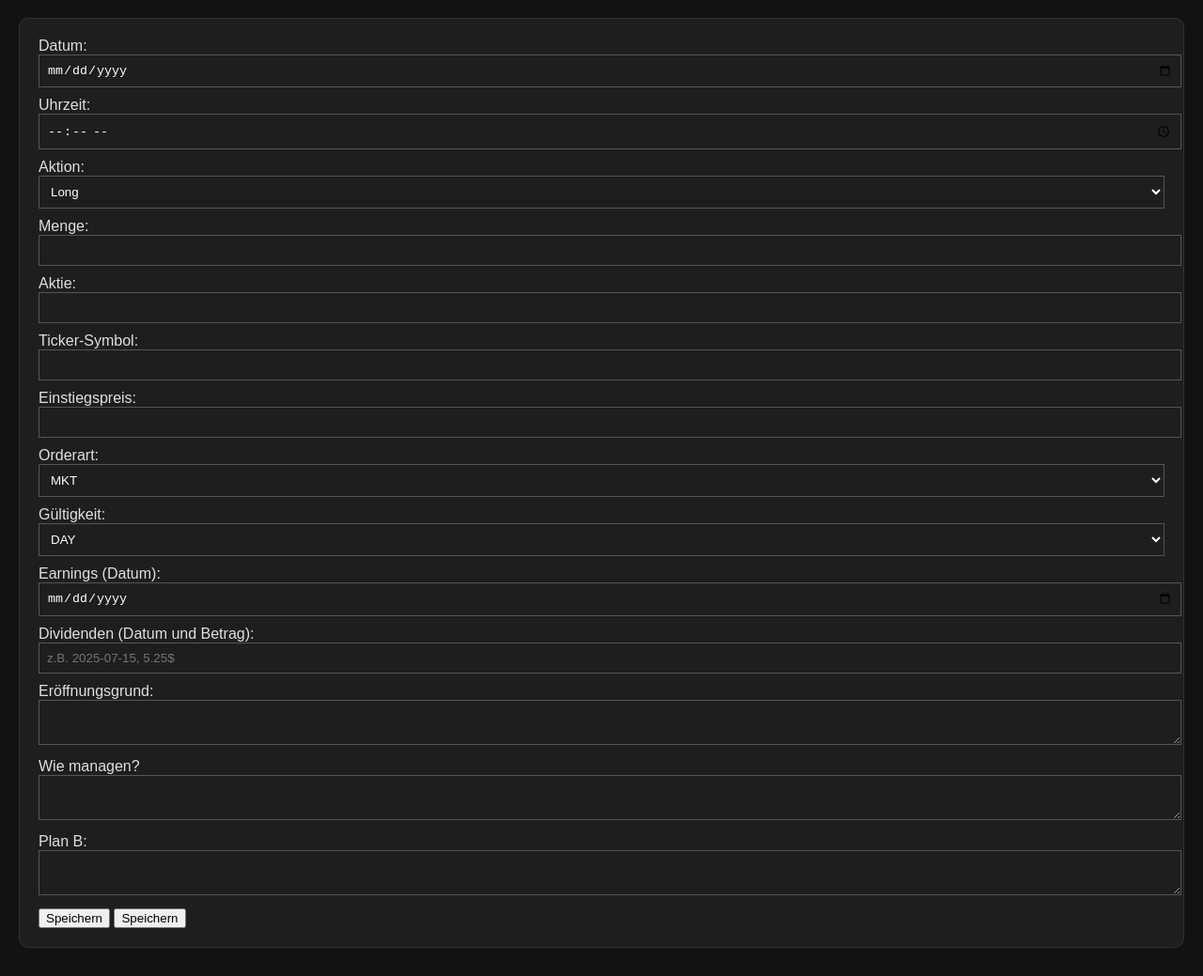
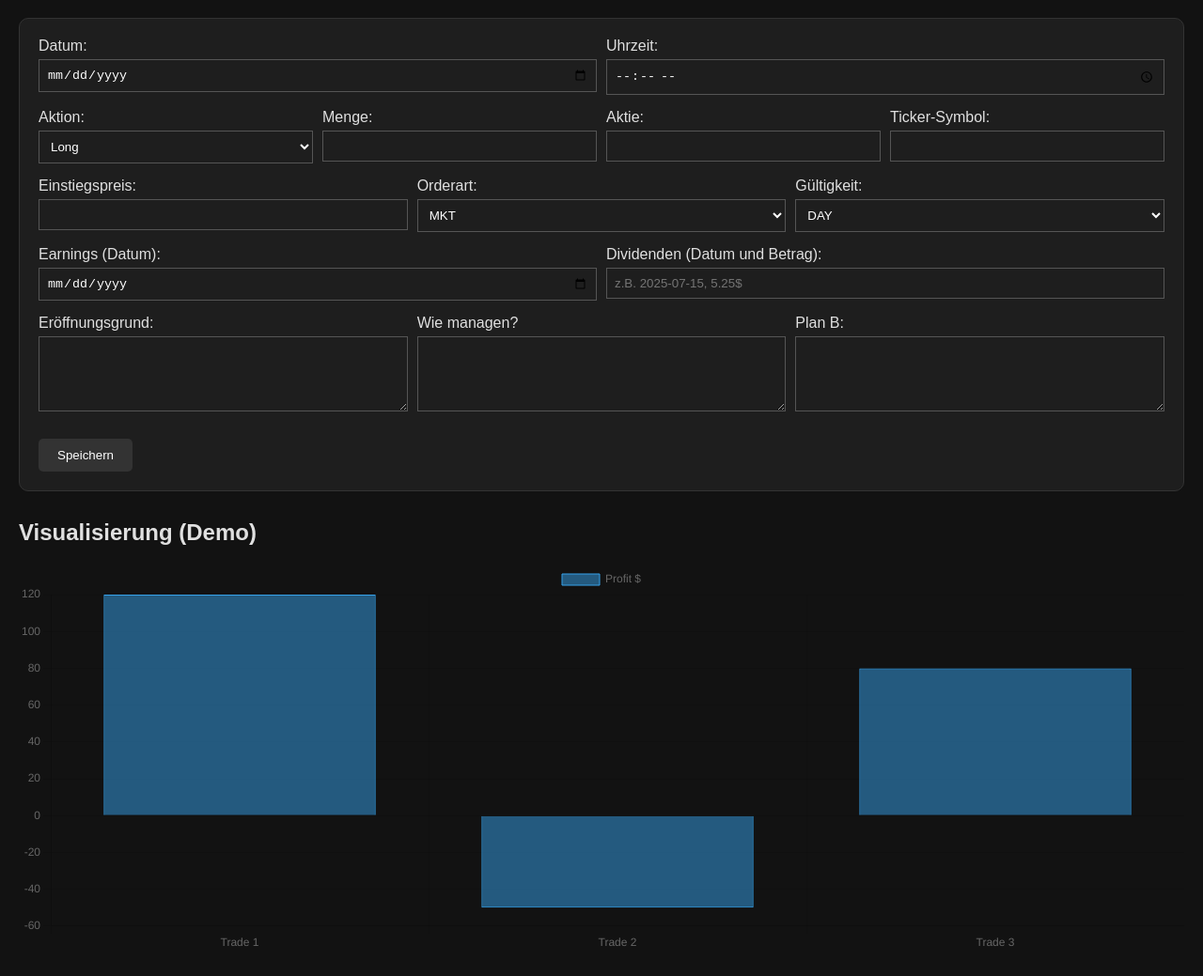
Before and after one commit to dabe94/trading-journal, a plain HTML site: page index.html in a window 1280 px wide. Shown: the part 61-1100 px from the top of the page at 94% size. Drawn offline with nearby package versions, Linux system fonts and the light colour scheme.

Commit message:
Update index.html

```diff
--- a/index.html
+++ b/index.html
@@ -17,21 +17,30 @@
       color: white;
       border: 1px solid #555;
       padding: 8px;
+      margin: 5px 0;
+      width: 100%;
+      box-sizing: border-box;
+    }
+    .form-row {
+      display: flex;
+      gap: 10px;
       margin-bottom: 10px;
-      width: 100%;
     }
-    table {
-      width: 100%;
-      border-collapse: collapse;
-      margin-top: 20px;
+    .form-group {
+      flex: 1;
+      min-width: 150px;
     }
-    th, td {
-      border: 1px solid #555;
-      padding: 8px;
-      text-align: left;
+    textarea {
+      height: 80px;
     }
-    th {
+    button {
       background-color: #333;
+      color: white;
+      padding: 10px 20px;
+      border: none;
+      margin-top: 10px;
+      cursor: pointer;
+      border-radius: 5px;
     }
     .form-container {
       background: #1e1e1e;
@@ -47,37 +56,84 @@
 
   <div class="form-container">
     <form id="tradeForm">
+
+      <div class="form-row">
+        <div class="form-group">
           <label>Datum:</label><input type="date" name="Datum" required>
+        </div>
+        <div class="form-group">
           <label>Uhrzeit:</label><input type="time" name="Uhrzeit" required>
+        </div>
+      </div>
+
+      <div class="form-row">
+        <div class="form-group">
           <label>Aktion:</label>
           <select name="Aktion" required>
             <option value="Long">Long</option>
             <option value="Short">Short</option>
           </select>
+        </div>
+        <div class="form-group">
           <label>Menge:</label><input type="number" step="1" name="Menge" required>
+        </div>
+        <div class="form-group">
           <label>Aktie:</label><input type="text" name="Aktie" required>
+        </div>
+        <div class="form-group">
           <label>Ticker-Symbol:</label><input type="text" name="Ticker" required>
+        </div>
+      </div>
+
+      <div class="form-row">
+        <div class="form-group">
           <label>Einstiegspreis:</label><input type="number" step="0.01" name="Einstiegspreis" required>
+        </div>
+        <div class="form-group">
           <label>Orderart:</label>
           <select name="Orderart" required>
             <option value="MKT">MKT</option>
             <option value="LMT">LMT</option>
             <option value="STP LMT">STP LMT</option>
           </select>
+        </div>
+        <div class="form-group">
           <label>Gültigkeit:</label>
           <select name="Gueltigkeit" required>
             <option value="DAY">DAY</option>
             <option value="GTC">GTC</option>
           </select>
+        </div>
+      </div>
+
+      <div class="form-row">
+        <div class="form-group">
           <label>Earnings (Datum):</label><input type="date" name="Earnings">
+        </div>
+        <div class="form-group">
           <label>Dividenden (Datum und Betrag):</label><input type="text" name="Dividenden" placeholder="z.B. 2025-07-15, 5.25$">
+        </div>
+      </div>
+
+      <div class="form-row">
+        <div class="form-group">
           <label>Eröffnungsgrund:</label><textarea name="Warum" required></textarea>
+        </div>
+        <div class="form-group">
           <label>Wie managen?</label><textarea name="Wie" required></textarea>
+        </div>
+        <div class="form-group">
           <label>Plan B:</label><textarea name="PlanB" required></textarea>
-      <button type="submit">Speichern</button>
+        </div>
+      </div>
 
       <button type="submit">Speichern</button>
     </form>
+  </div>
+
+  <h2>Visualisierung (Demo)</h2>
+  <canvas id="profitChart" height="100"></canvas>
+
   <script>
     document.getElementById("tradeForm").addEventListener("submit", function (e) {
       e.preventDefault();
@@ -98,11 +154,24 @@
       })
       .catch(err => alert("Fehler: " + err));
     });
-    </script>
 
-  </div>
-
-
+    const ctx = document.getElementById('profitChart').getContext('2d');
+    const chart = new Chart(ctx, {
+      type: 'bar',
+      data: {
+        labels: ['Trade 1', 'Trade 2', 'Trade 3'],
+        datasets: [{
+          label: 'Profit $',
+          data: [120, -50, 80],
+          borderWidth: 1
+        }]
+      },
+      options: {
+        scales: {
+          y: { beginAtZero: true }
+        }
+      }
+    });
   </script>
 </body>
 </html>
```
Lines whose indentation alone changed are shown as unchanged.
